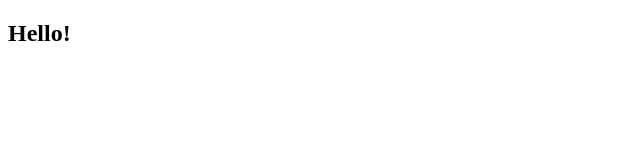
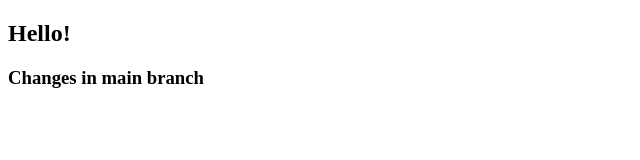
Before and after one commit to Veer-Parikh/DevOps, a plain HTML site: page index.html in a window 1280 px wide. Shown: the whole page, without its empty margins (0-640 px from the left). Drawn offline with Linux system fonts and the light colour scheme.

Commit message:
main changes

```diff
--- a/index.html
+++ b/index.html
@@ -7,5 +7,6 @@
 </head>
 <body>
     <h2>Hello!</h2>
+    <h3>Changes in main branch</h3>
 </body>
 </html>
```
